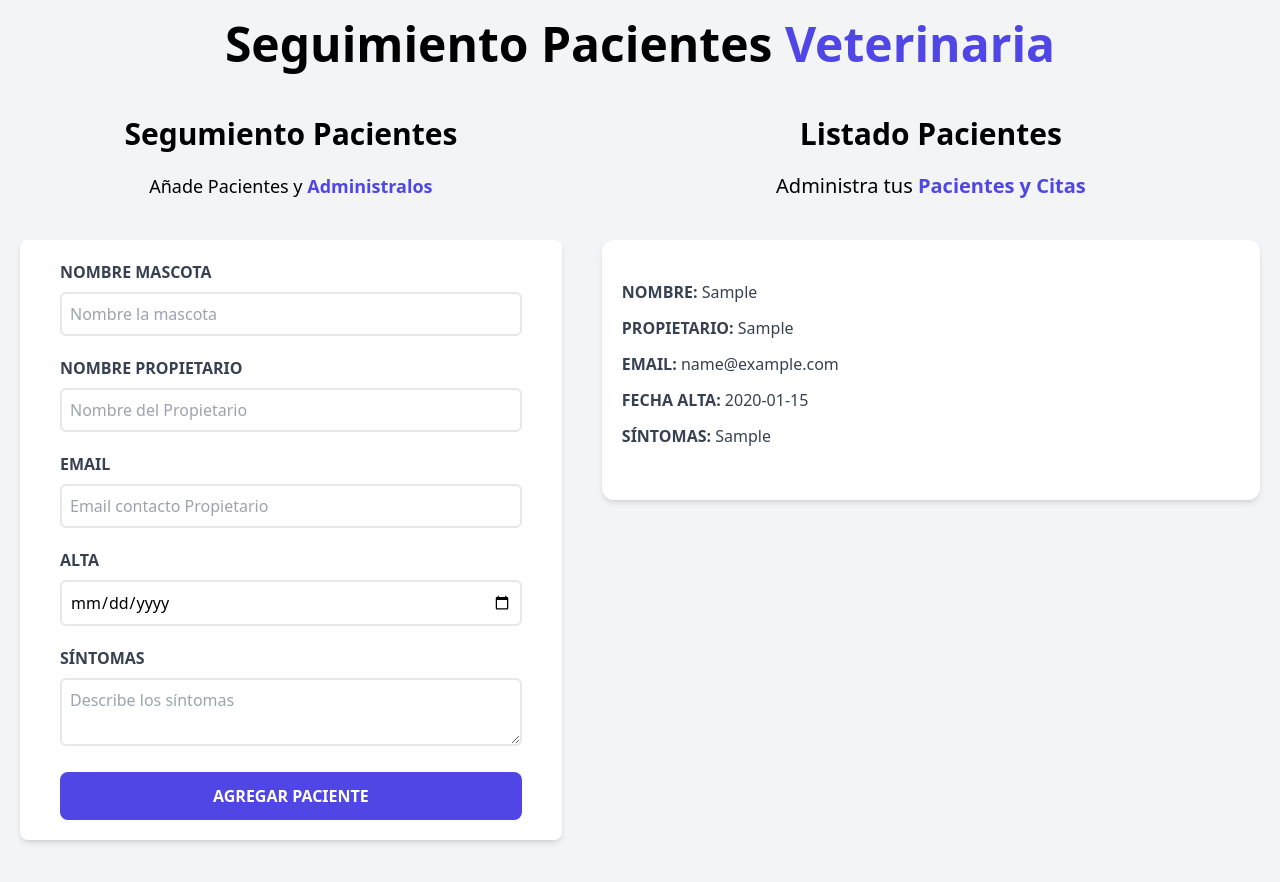
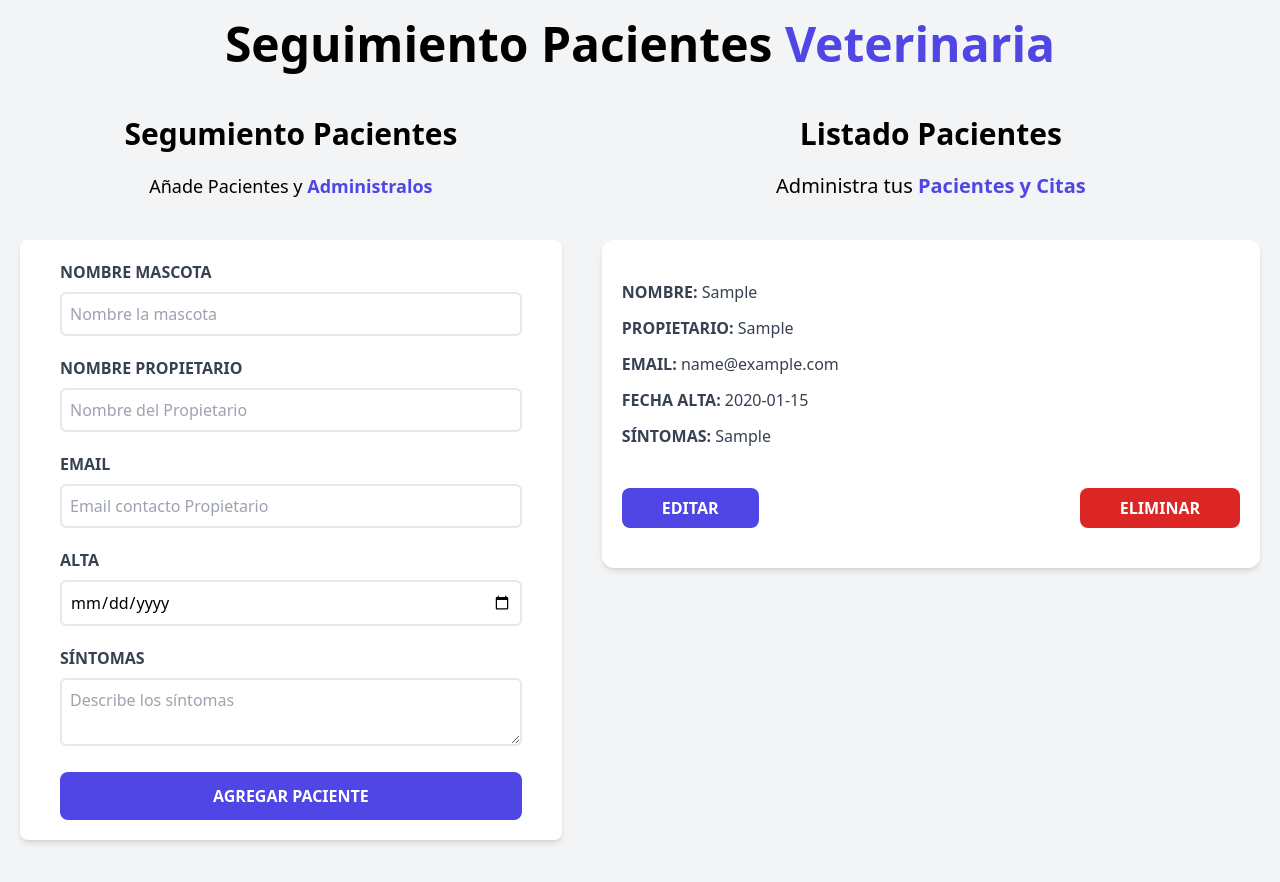
Before and after one commit to HenryTene/Administrador-De-Pacientes, a React (Vite) app: page / in a window 1280 px wide. Both pictures are taken after typing "Sample", "Sample", "name@example.com", "2020-01-15", "Sample" into the empty fields and a click on the input "Agregar Paciente". Shown: the top 882 px of the page. Built offline with nearby package versions, Linux system fonts and the light colour scheme.

Commit message:
Se agregan botones de editar y eliminar al lisatdo de pacientes

```diff
--- a/src/components/Paciente.jsx
+++ b/src/components/Paciente.jsx
@@ -18,6 +18,22 @@
       <p className="font-bold mb-3 text-gray-700 uppercase ">
         Síntomas: <span className="font-normal normal-case">{sintomas}</span>
       </p>
+      <div className="flex justify-between mt-10">
+        <button
+          type="button"
+          className="py-2 px-10 bg-indigo-600 hover:bg-indigo-700 text-white font-bold
+          uppercase rounded-lg"
+        >
+          Editar
+        </button>
+        <button
+          type="button"
+          className="py-2 px-10 bg-red-600 hover:bg-red-700 text-white font-bold
+                uppercase rounded-lg"
+        >
+          Eliminar
+        </button>
+      </div>
     </div>
   );
 };
```
